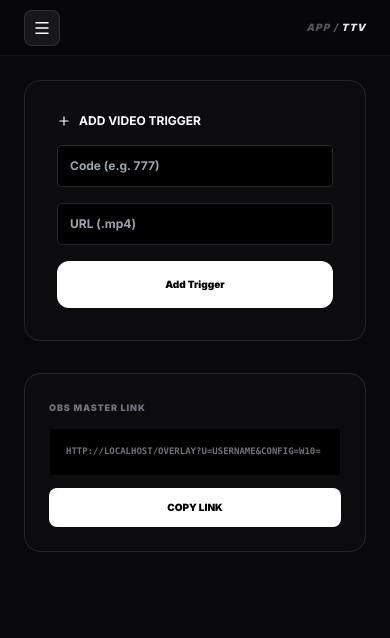
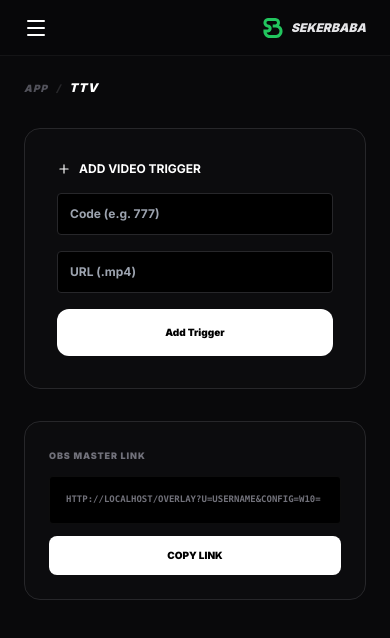
Before and after one commit to muhtarremsi/tiktok-overlay, a Next.js app: page / in a window 390 px wide. Both pictures are taken after a click on the button "LAUNCH APP". Shown: the top 638 px of the page. Built offline with nearby package versions, Linux system fonts and the light colour scheme.

Commit message:
Mobile Polish v0.030079: Removed box/border from hamburger menu, moved logo to the right on mobile header, relocated breadcrumb to main content area, and refined mobile button size.

```diff
--- a/app/page.tsx
+++ b/app/page.tsx
@@ -48,16 +48,8 @@ function MainController() {
 function LandingPage({ onLaunch }: { onLaunch: () => void }) {
   return (
     <div className="min-h-screen bg-[#09090b] text-white font-sans selection:bg-green-500/30 overflow-hidden relative flex flex-col">
-
-      {/* VIDEO BACKGROUND */}
       <div className="absolute inset-0 w-full h-full overflow-hidden z-0">
-        <video
-          autoPlay
-          loop
-          muted
-          playsInline
-          className="absolute top-0 left-0 w-full h-full object-cover opacity-30 grayscale hover:grayscale-0 transition-all duration-[2000ms]"
-        >
+        <video autoPlay loop muted playsInline className="absolute top-0 left-0 w-full h-full object-cover opacity-30 grayscale hover:grayscale-0 transition-all duration-[2000ms]">
           <source src="https://cdn.discordapp.com/attachments/1462540433463709815/1473564428401377291/Videoerstellung_Frau_mit_animierten_Emojis.mp4?ex=6996ab51&is=699559d1&hm=e1ba37180af42fd701bab80b293938ed5f917a45fd481d131d8b19dc3c9dca4a&" type="video/mp4" />
         </video>
         <div className="absolute inset-0 bg-gradient-to-b from-[#09090b]/90 via-[#09090b]/50 to-[#09090b] z-10"></div>
@@ -74,11 +66,10 @@ function LandingPage({ onLaunch }: { onLaunch: () => void }) {
         </div>
       </nav>
 
-      {/* CONTENT */}
       <div className="relative flex-1 flex flex-col justify-center items-center px-4 text-center z-20 pt-20">
         <div className="max-w-4xl mx-auto space-y-6 md:space-y-8 w-full">
           <div className="inline-flex items-center gap-2 px-3 py-1 rounded-full border border-green-500/30 bg-green-500/10 text-green-400 text-[10px] font-bold uppercase tracking-widest backdrop-blur-sm">
-            <span className="w-2 h-2 rounded-full bg-green-500 animate-pulse"></span> v0.030076 Stable
+            <span className="w-2 h-2 rounded-full bg-green-500 animate-pulse"></span> v0.030079 Mobile-UI
           </div>
           <h1 className="text-5xl sm:text-6xl md:text-8xl font-black italic tracking-tighter leading-[0.9] uppercase drop-shadow-2xl break-words w-full">
             INTERACTIVE <br /> OVERLAYS
@@ -87,9 +78,12 @@ function LandingPage({ onLaunch }: { onLaunch: () => void }) {
             Boost your TikTok Live with custom video triggers and real-time interactions. Powered by Sekerbaba Tools.
           </p>
           <div className="pt-6 md:pt-8 w-full flex flex-col items-center gap-6">
-            <button onClick={onLaunch} className="w-full sm:w-auto bg-green-500 text-black px-8 py-4 md:px-12 md:py-5 rounded-2xl font-black uppercase tracking-widest hover:scale-105 transition-all shadow-[0_0_30px_rgba(34,197,94,0.5)] text-sm">
+
+            {/* MOBILE BUTTON FIX: Removed w-full, smaller text/padding on mobile */}
+            <button onClick={onLaunch} className="bg-green-500 text-black px-6 py-3 md:px-12 md:py-5 rounded-2xl font-black uppercase tracking-widest hover:scale-105 transition-all shadow-[0_0_30px_rgba(34,197,94,0.5)] text-xs md:text-sm">
               Open Dashboard
             </button>
+
             <div className="flex gap-6 text-[10px] text-zinc-500 font-bold uppercase tracking-widest">
                <a href="/privacy" className="hover:text-green-500 transition-colors border-b border-transparent hover:border-green-500/50 pb-0.5">Privacy Policy</a>
                <span className="text-zinc-800">•</span>
@@ -99,7 +93,6 @@ function LandingPage({ onLaunch }: { onLaunch: () => void }) {
         </div>
       </div>
 
-      {/* COPYRIGHT FOOTER */}
       <div className="absolute bottom-6 w-full text-center z-20 px-4">
         <p className="text-[9px] text-zinc-600 font-bold uppercase tracking-widest opacity-60">
           &copy; 2026 SEKERBABA. ALL RIGHTS RESERVED.
@@ -123,7 +116,7 @@ function DashboardContent() {
   const [perfQuality, setPerfQuality] = useState(100);
   const [baseUrl, setBaseUrl] = useState("");
 
-  const version = "0.030076";
+  const version = "0.030079";
   const expiryDate = "17.02.2025";
 
   useEffect(() => {
@@ -160,14 +153,10 @@ function DashboardContent() {
     return () => clearTimeout(timer);
   }, [targetUser]);
 
-  const navigateTo = (view: string) => {
-    setActiveView(view);
-    setSidebarOpen(false);
-  };
-
   return (
     <div className="flex h-screen w-full overflow-hidden bg-[#09090b] text-zinc-200 font-sans text-[12px] uppercase font-bold italic">
       {sidebarOpen && <div className="fixed inset-0 bg-black/80 z-40 lg:hidden backdrop-blur-sm" onClick={() => setSidebarOpen(false)} />}
+
       <aside className={`fixed inset-y-0 left-0 w-64 bg-black border-r border-white/10 z-50 transform transition-transform duration-300 ease-in-out lg:relative lg:translate-x-0 flex flex-col p-5 ${sidebarOpen ? "translate-x-0" : "-translate-x-full"}`}>
         <div className="flex items-center mb-8 text-white not-italic font-black tracking-tight cursor-pointer" onClick={() => window.location.href = "/"}>
           <SekerLogo className="w-5 h-5 mr-2 text-green-500" /> SEKERBABA
@@ -211,10 +200,25 @@ function DashboardContent() {
       </aside>
 
       <main className="flex-1 flex flex-col min-w-0 bg-[#09090b]">
+        {/* MOBILE HEADER - CLEAN & LOGO RIGHT */}
         <header className="h-14 border-b border-white/5 flex items-center justify-between px-6 bg-black/20">
-          <button className="lg:hidden p-2 text-white bg-zinc-900 rounded-lg border border-white/10" onClick={() => setSidebarOpen(true)}><Menu size={18} /></button>
-          <div className="text-[10px] uppercase font-black tracking-widest"><span className="text-zinc-600">App /</span> {activeView}</div>
+          <button className="lg:hidden text-white hover:text-green-500 transition-colors" onClick={() => setSidebarOpen(true)}>
+            <Menu size={24} />
+          </button>
+
+          <div className="lg:hidden flex items-center gap-2 font-black italic">
+             <SekerLogo className="w-5 h-5 text-green-500" /> SEKERBABA
+          </div>
+          <div className="hidden md:block" />
         </header>
+
+        {/* BREADCRUMB BAR - NOW ABOVE MODULE CONTENT */}
+        <div className="px-6 pt-6 pb-2">
+           <div className="text-[10px] uppercase font-black tracking-widest text-zinc-600 flex items-center gap-2">
+              <span>APP</span> <span className="text-zinc-800">/</span> <span className="text-white text-xs">{activeView}</span>
+           </div>
+        </div>
+
         <div className="flex-1 overflow-y-auto">
           {activeView === "ttv" && <ModuleTTV username={targetUser} baseUrl={baseUrl} triggers={ttvTriggers} setTriggers={setTtvTriggers} />}
           {activeView === "sounds" && <ModuleSounds username={targetUser} baseUrl={baseUrl} triggers={soundTriggers} setTriggers={setSoundTriggers} />}
```
